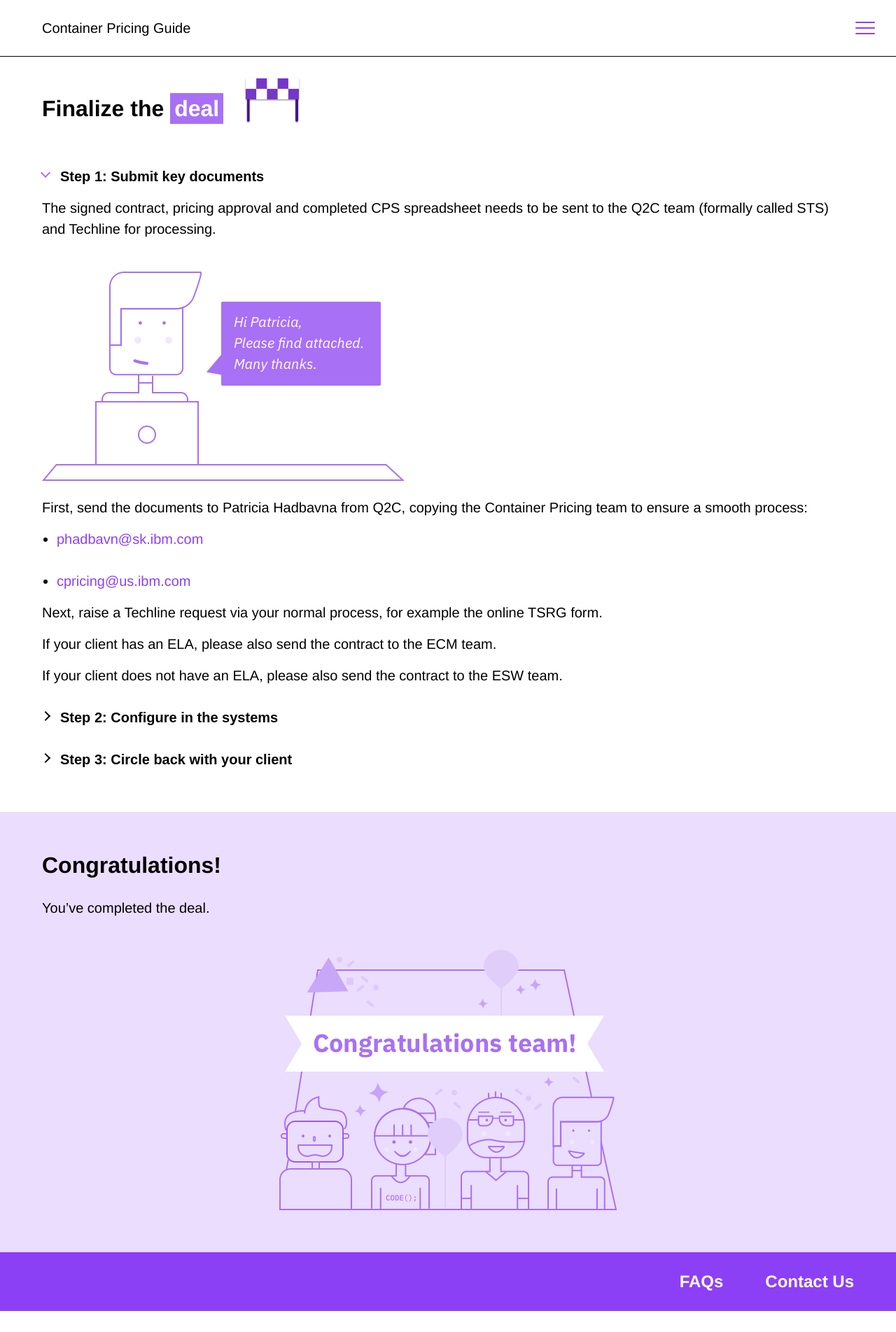
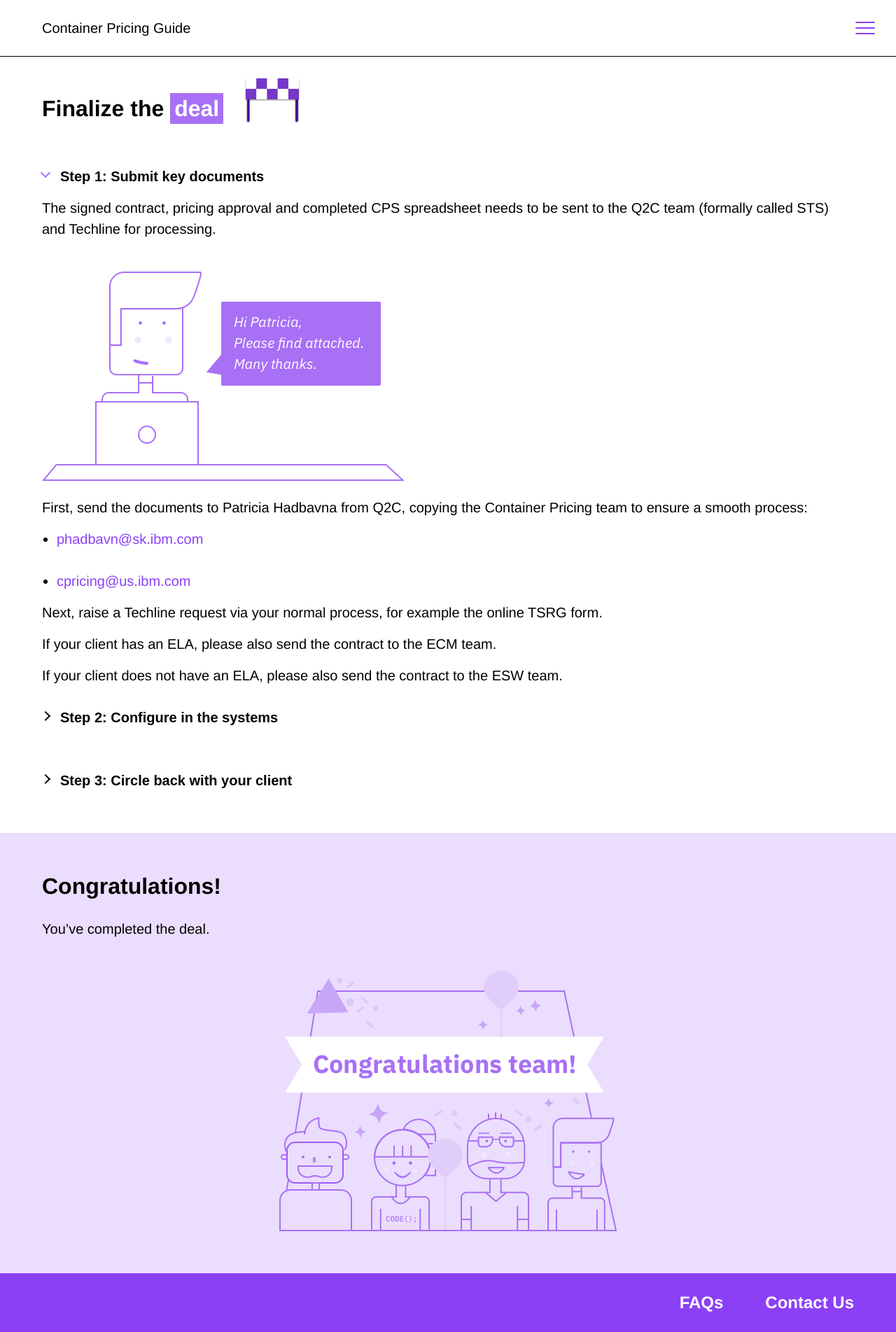
Before and after one commit to gvorbeck/container-pricing, a Jekyll site: the page built from pages/devtest-finalize.md, in a window 1280 px wide. Shown: the whole page at 70% size. Built offline with Jekyll 4.4.1, drawn with Linux system fonts in a browser that asks for light colours; before the commit the page ends 1873 px from its top, so only the background shows below that.

Commit message:
accordion tablet/desktop

```diff
--- a/_layouts/solution-step.html
+++ b/_layouts/solution-step.html
@@ -32,8 +32,8 @@
         {% if section.type == 'accordion' %}
           <ul class="content__accordion accordion__wrapper">
             {% for item in section.items %}
-            <li class="accordion__item">
-              <button class="accordion__button {% if forloop.first == true %}open{% endif %}"><h4 class="accordion__title">{{ item.title }}</h4></button>
+            <li class="accordion__item {% if forloop.first == true %}open{% endif %}">
+              <button class="accordion__button"><h4 class="accordion__title">{{ item.title }}</h4></button>
               <div class="accordion__content">{{ item.text | markdownify }}</div>
             </li>
             {% endfor %}
--- a/_sass/_solution-step.scss
+++ b/_sass/_solution-step.scss
@@ -113,12 +113,6 @@
                         top: rem(3px);
                         left: 0;
                     }
-
-                    &.open::before {
-                        border-color: $color--a8;
-                        transform: rotate(45deg);
-                        top: 0;
-                    }
                 }
 
                 .accordion__title {
@@ -138,6 +132,30 @@
 
                 .accordion__item:first-child .accordion__content {
                     display: block;
+                }
+
+                .accordion__item {
+
+                    & + .accordion__item {
+                        margin-top: rem(60px);
+                    }
+
+                    &:first-child .accordion__content {
+                        display: block;
+                    }
+
+                    &.open {
+
+                        & + .accordion__item {
+                            margin-top: rem(30px);
+                        }
+
+                        .accordion__button::before {
+                            border-color: $color--a8;
+                            transform: rotate(45deg);
+                            top: 0;
+                        }
+                    }
                 }
             }
 
--- a/assets/site.js
+++ b/assets/site.js
@@ -27,11 +27,11 @@
             // Go through each content div and open the relevant content and hide the other.
             // Not using .slideToggle() here in order to keep from being able to close all content divs.
             if ($(this).is(thisContent) && $(this).css('display') === 'none') {
-                $(this).prev().addClass('open');
+                $(this).parent().addClass('open');
                 $(this).slideDown();
             }
             else if(!$(this).is(thisContent)) {
-                $(this).prev().removeClass('open');
+                $(this).parent().removeClass('open');
                 $(this).slideUp();
             }
         });
```
